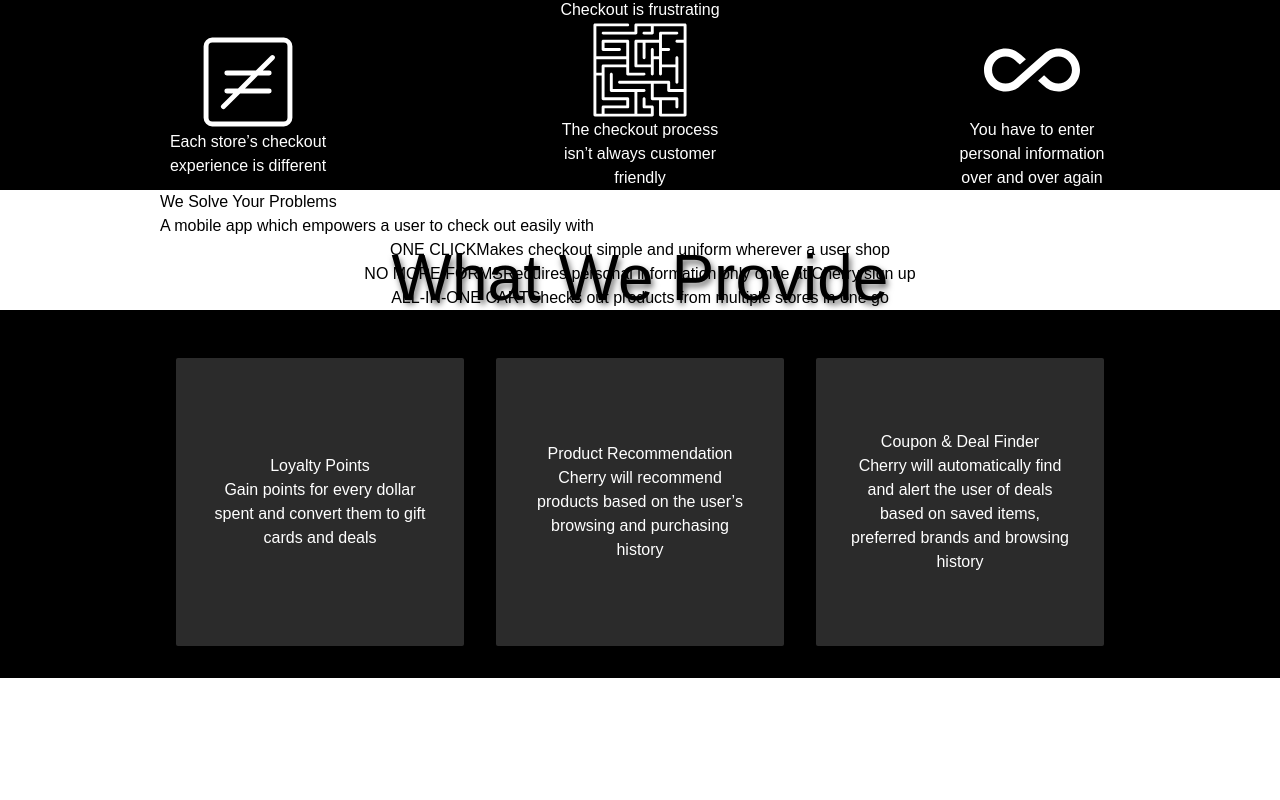
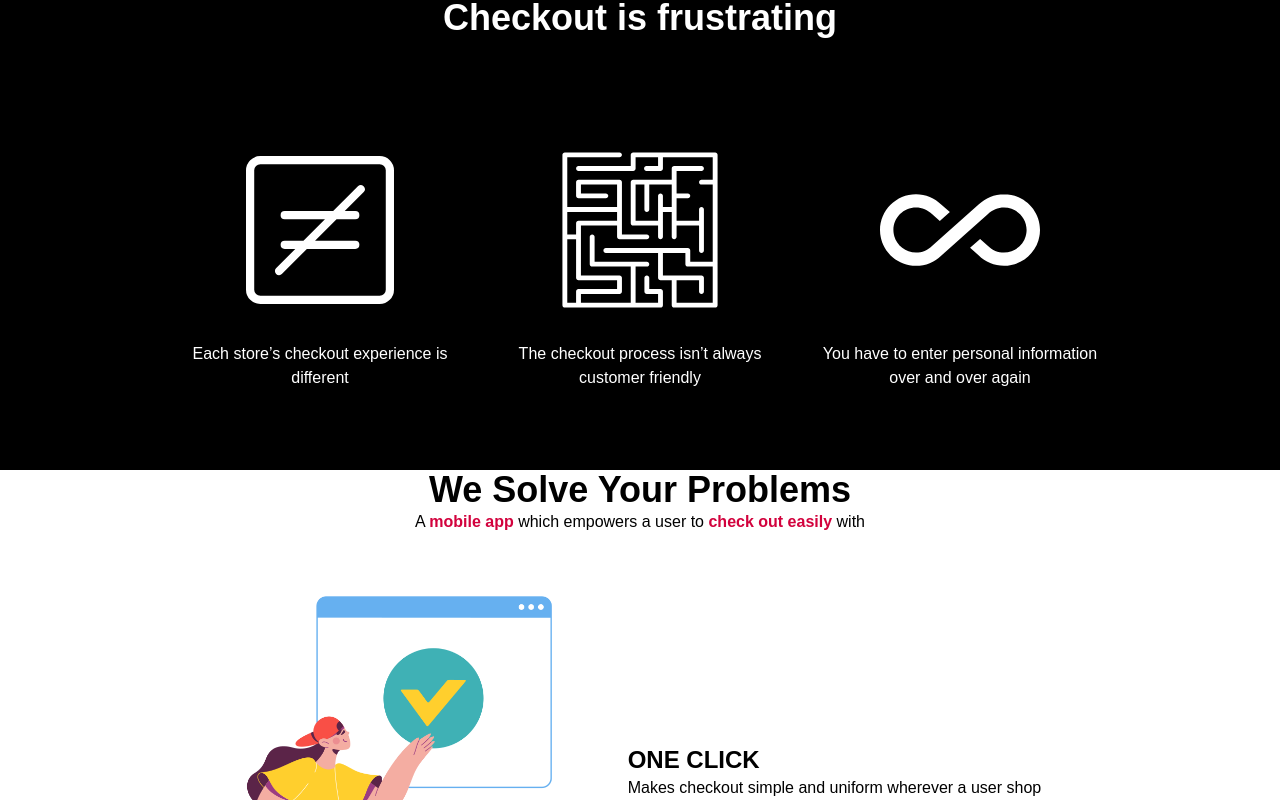
Before and after one commit to GCnomore/cherry_landing, a Next.js app: page / in a window 1280 px wide. Shown: the part 780-1580 px from the top of the page. Before the commit the page ends 1458 px from the top, so only its background shows below. Built offline with nearby package versions, Linux system fonts and the light colour scheme.

Commit message:
basic layout

```diff
--- a/components/FadeInDown/FadeInDown.tsx
+++ b/components/FadeInDown/FadeInDown.tsx
@@ -2,10 +2,15 @@ import React, { useEffect, useRef, useState } from "react";
 
 interface FadeInDownProps {
   children: React.ReactNode;
+  twClass?: string;
   delay?: number;
 }
 
-export default function FadeInDown({ children, delay = 0.2 }: FadeInDownProps) {
+export default function FadeInDown({
+  children,
+  twClass,
+  delay = 0.2,
+}: FadeInDownProps) {
   const [_fadeIn, _setFadeIn] = useState<boolean>(false);
 
   const domRef = useRef<HTMLDivElement>();
@@ -25,7 +30,9 @@ export default function FadeInDown({ children, delay = 0.2 }: FadeInDownProps) {
   }, []);
   return (
     <div
-      className={`fade-in-section ${_fadeIn ? "fadeInDown" : "hidden"}`}
+      className={`fade-in-section ${
+        _fadeIn ? "fadeInDown" : "hide"
+      } ${twClass}`}
       ref={domRef}
     >
       {children}
--- a/components/Header/Header.tsx
+++ b/components/Header/Header.tsx
@@ -29,9 +29,9 @@ export default function Header() {
       </div>
       <div className="flex md:flex-row flex-col justify-between items-center md:mt-36">
         <div className="flex flex-col w-3/4 md:mr-6 md:mb-0 mb-16">
-          <h1 className="w-full mb:text-start text-center m-0 2xl:text-6xl xl:text-5xl lg:text-3xl md:text-xl text-4xl">
+          <h1 className="cr-section-title w-full mb:text-start text-center m-0">
             One-click checkout,
-            <br /> wherever you shop
+            <br /> <strong className="cr-main-color">wherever</strong> you shop
           </h1>
           <article className="w-full mb:text-start text-center mb:m-0 mt-4">
             Labore occaecat sit eiusmod Lorem excepteur eu et reprehenderit esse
--- a/components/Section1/Section1.tsx
+++ b/components/Section1/Section1.tsx
@@ -25,41 +25,44 @@ export default function Section1() {
       <div className="flex flex-col text-white text-center">
         <h2>Mobile shopping is great, but</h2>
         <FadeInDown delay={0.5}>
-          <h2>Checkout is frustrating</h2>
+          <h2 className="cr-section-title">Checkout is frustrating</h2>
         </FadeInDown>
       </div>
 
-      <ul className="flex flex-col sm:flex-row justify-between items-center list-none w-full">
-        <FadeInDown>
-          <li className="flex flex-col justify-center items-center text-white text-center">
+      <ul className="cr-content-mt flex flex-col sm:flex-row justify-between items-center list-none w-full">
+        <li className="flex flex-col justify-center items-center text-white text-center w-full h-80">
+          <FadeInDown twClass="flex flex-col w-full h-full justify-start items-center">
             <img
               src={"/icons/not-equal.svg"}
-              className="w-12 md:w-20 xl:w-24"
+              className="w-12 md:w-20 xl:w-6/12"
             />
-            <span className="w-36 md:w-40 xl:w-44">
+            <span className="w-36 md:w-40 xl:w-72 mt-8">
               Each store’s checkout experience is different
             </span>
-          </li>
-        </FadeInDown>
-        <FadeInDown>
-          <li className="flex flex-col justify-center items-center text-white text-center">
+          </FadeInDown>
+        </li>
+        <li className="flex flex-col justify-center items-center text-white text-center w-full h-80">
+          <FadeInDown twClass="flex flex-col w-full h-full justify-start items-center">
             <img
               src={"/icons/block-maze.svg"}
-              className="w-12 md:w-20 xl:w-24"
+              className="w-12 md:w-20 xl:w-6/12"
             />
-            <span className="w-36 md:w-40 xl:w-44">
+            <span className="w-36 md:w-40 xl:w-72 mt-8">
               The checkout process isn’t always customer friendly
             </span>
-          </li>
-        </FadeInDown>
-        <FadeInDown>
-          <li className="flex flex-col justify-center items-center text-white text-center">
-            <img src={"/icons/infinity.svg"} className="w-12 md:w-20 xl:w-24" />
-            <span className="w-36 md:w-40 xl:w-44">
+          </FadeInDown>
+        </li>
+        <li className="flex flex-col justify-center items-center text-white text-center w-full h-80">
+          <FadeInDown twClass="flex flex-col w-full h-full justify-start items-center">
+            <img
+              src={"/icons/infinity.svg"}
+              className="w-12 md:w-20 xl:w-6/12"
+            />
+            <span className="w-36 md:w-40 xl:w-72 mt-8">
               You have to enter personal information over and over again
             </span>
-          </li>
-        </FadeInDown>
+          </FadeInDown>
+        </li>
       </ul>
     </section>
   );
--- a/components/Section2/Section2.tsx
+++ b/components/Section2/Section2.tsx
@@ -13,36 +13,45 @@ export default function Section2() {
     <section className="container flex flex-col w-full h-full ">
       <div className="flex flex-col w-full">
         <FadeInDown>
-          <h2>We Solve Your Problems</h2>
+          <h2 className="cr-section-title text-center">
+            We Solve Your Problems
+          </h2>
         </FadeInDown>
         <FadeInDown>
-          <h2>
-            A <span>mobile app</span> which empowers a user to
-            <span> check out easily</span> with
+          <h2 className="text-center">
+            A <strong className="cr-main-color">mobile app</strong> which
+            empowers a user to
+            <strong className="cr-main-color"> check out easily</strong> with
           </h2>
         </FadeInDown>
       </div>
       <div className="flex flex-col w-full">
         <div className="flex flex-col md:flex-row justify-center items-center">
-          <div>{/* <Image alt="click" src={ClickIcon} /> */}</div>
           <div>
-            <span>ONE CLICK</span>
+            <Image alt="click" src={ClickIcon} />
+          </div>
+          <div className="flex flex-col w-full h-full">
+            <span className="cr-section-subTitle">ONE CLICK</span>
             <span>Makes checkout simple and uniform wherever a user shop</span>
           </div>
         </div>
         <div className="flex flex-col md:flex-row-reverse justify-center items-center">
-          <div>{/* <Image alt="click" src={FormIcon} /> */}</div>
           <div>
-            <span>NO MORE FORMS</span>
+            <Image alt="click" src={FormIcon} />
+          </div>
+          <div className="flex flex-col w-full h-full">
+            <span className="cr-section-subTitle">NO MORE FORMS</span>
             <span>
               Requires personal information only once at Cherry sign up
             </span>
           </div>
         </div>
         <div className="flex flex-col md:flex-row justify-center items-center">
-          <div>{/* <Image alt="click" src={AllInOnekIcon} /> */}</div>
           <div>
-            <span>ALL-IN-ONE CART</span>
+            <Image alt="click" src={AllInOnekIcon} />
+          </div>
+          <div className="flex flex-col w-full h-full">
+            <span className="cr-section-subTitle">ALL-IN-ONE CART</span>
             <span>Checks out products from multiple stores in one go</span>
           </div>
         </div>
--- a/components/Section3/Section3.tsx
+++ b/components/Section3/Section3.tsx
@@ -5,10 +5,10 @@ import * as Styled from "./Section3_Styled";
 
 export default function Section3() {
   return (
-    <section className="container flex flex-col w-full h-full bg-black">
-      <Styled.TitleContainer>
-        <h2>What We Provide</h2>
-      </Styled.TitleContainer>
+    <section className="container flex flex-col w-full h-full bg-stone-600">
+      <div className="flex w-full h-full items-center justify-center">
+        <h2 className="cr-section-title">What We Provide</h2>
+      </div>
       <div className="flex flex-col w-full h-full">
         {/* <Styled.ContentImg>
           <img src="/images/phone_cover.png" alt="phone cover" />
@@ -17,22 +17,22 @@ export default function Section3() {
         </Styled.ContentImg> */}
         <ul className="flex flex-col md:flex-row w-full h-full justiy-between items-center">
           <li className="h-72 w-full flex flex-col justify-center items-center text-white my-8 mx-4 bg-[#ffffff2b] rounded-sm text-center px-8">
-            <h3>Loyalty Points</h3>
-            <p>
+            <h3 className="cr-section-subTitle">Loyalty Points</h3>
+            <p className="mt-4">
               Gain points for every dollar spent and convert them to gift cards
               and deals
             </p>
           </li>
           <li className="h-72 w-full flex flex-col justify-center items-center text-white my-8 mx-4 bg-[#ffffff2b] rounded-sm text-center px-8">
-            <h3>Product Recommendation</h3>
-            <p>
+            <h3 className="cr-section-subTitle">Product Recommendation</h3>
+            <p className="mt-4">
               Cherry will recommend products based on the user’s browsing and
               purchasing history
             </p>
           </li>
           <li className="h-72 w-full flex flex-col justify-center items-center text-white my-8 mx-4 bg-[#ffffff2b] rounded-sm text-center px-8">
-            <h3>Coupon & Deal Finder</h3>
-            <p>
+            <h3 className="cr-section-subTitle">Coupon & Deal Finder</h3>
+            <p className="mt-4">
               Cherry will automatically find and alert the user of deals based
               on saved items, preferred brands and browsing history
             </p>
--- a/styles/global.css
+++ b/styles/global.css
@@ -31,6 +31,29 @@ body {
   animation-duration: 1.5s;
 }
 
-.hidden {
+.hide {
   opacity: 0 !important;
 }
+
+@layer components {
+  .cr-section-title {
+    @apply 2xl:text-5xl xl:text-4xl lg:text-3xl md:text-xl text-4xl font-bold;
+    /* filter: drop-shadow(2px 4px 3px rgba(0, 0, 0, 0.6)); */
+  }
+
+  .cr-section-subTitle {
+    @apply 2xl:text-3xl xl:text-2xl lg:text-xl md:text-lg text-2xl font-bold;
+  }
+
+  .cr-section-subTitle-sm {
+    @apply 2xl:text-xl xl:text-lg lg:text-base md:text-sm text-lg font-bold;
+  }
+
+  .cr-main-color {
+    color: #d2023d;
+  }
+
+  .cr-content-mt {
+    @apply md:mt-28 mt-16;
+  }
+}
```
Also changed, not shown: 1 other file (tests, documents, lock files or other folders).
